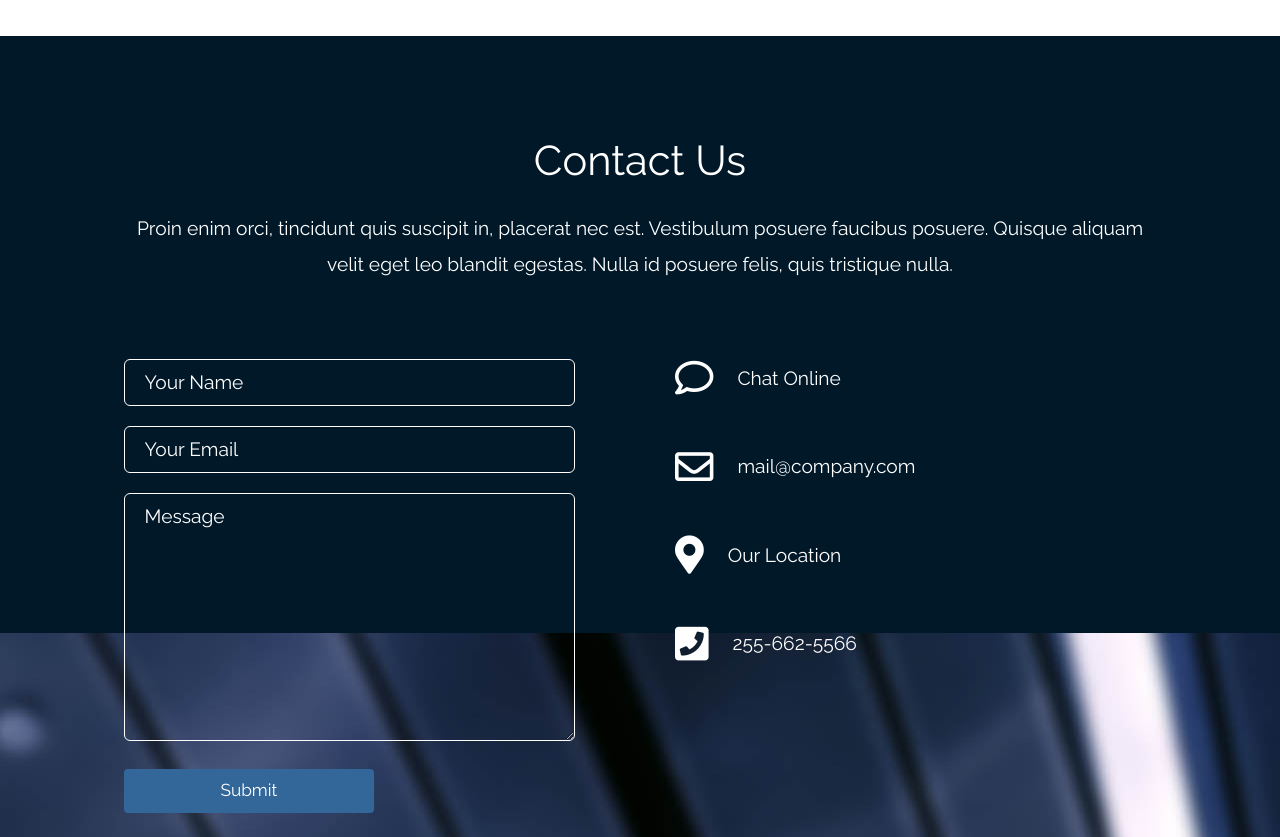
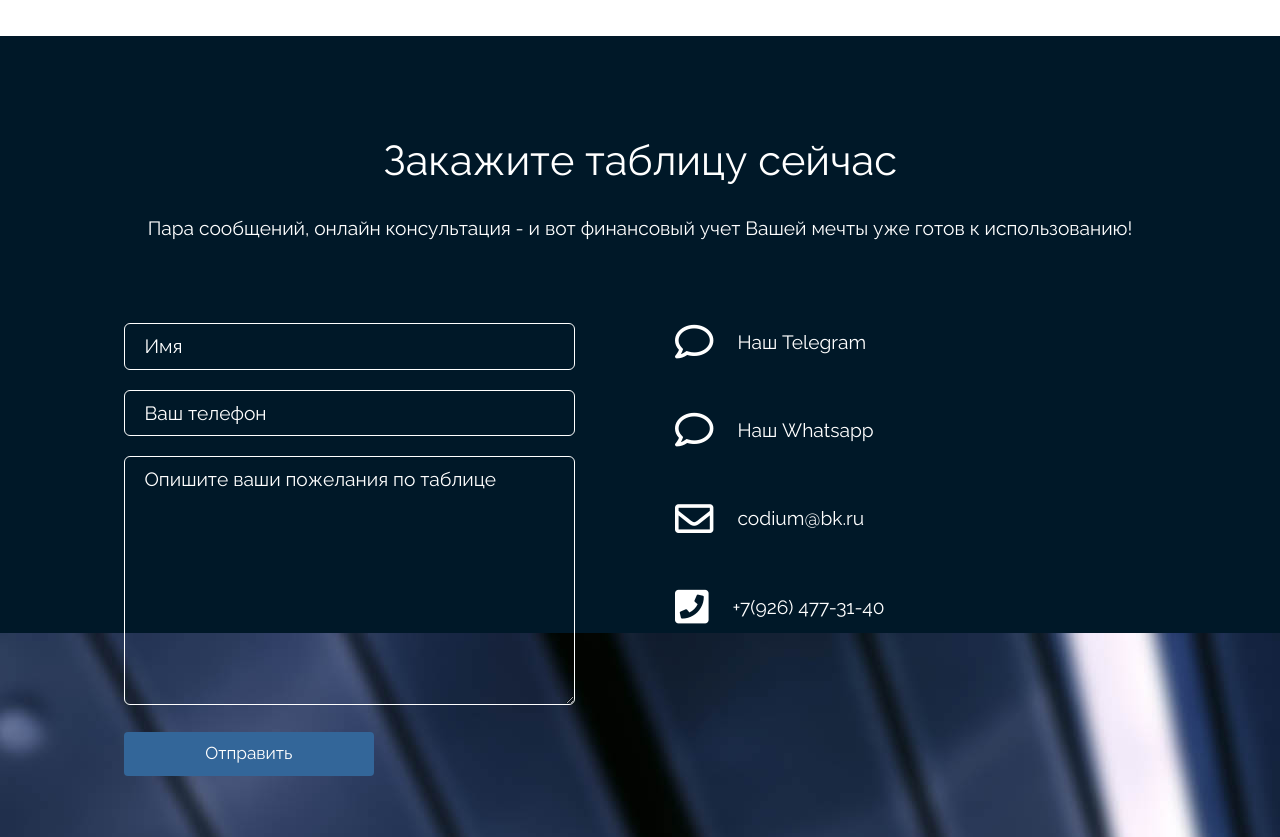
Before and after one commit to ivkinivan/tables, a plain HTML site: page templates/index.html in a window 1280 px wide. Shown: the part 3880-4717 px from the top of the page. Drawn offline with nearby package versions, Linux system fonts and the light colour scheme; files that its build step writes are made by us from their sources; files whose address does not match are found by name.

Commit message:
contact form frontend added

```diff
--- a/templates/index.html
+++ b/templates/index.html
@@ -170,10 +170,10 @@ https://www.tooplate.com/view/2117-infinite-loop
                   <img src="static/img/testimonial-img-02.jpg" alt="Image" class="mx-auto d-block img-fluid">
                   <blockquote>Индивидуальный предприниматель, владеющий несколькими бизнес-проектами, которому требовалась таблица, содержащая в себе как отчет каждого проекта, так и отчет за все проекты сразу. Итоговое решение включало в себя <strong>комплексный анализ расходов</strong>, на который применялась система фильтров: по датам, проектам, платежам и тд.</blockquote>
                 </figure>
-                  <figure class="tm-testimonial-item">
-                    <p class="mx-auto tm-section-desc text-center " style = "font-size: 150%; margin-bottom: 20px">IT-Школа Кодиум</p>
-                  <img src="static/img/codium-logo.jpg" alt="Image" class="mx-auto d-block img-fluid">
-                  <blockquote>Школе информатики и математики требовалась таблица, в которой можно отмечать группы учеников, их посещаемость и оплату курсов. Особенностью таблицы стала <strong>модифицированная система проектов</strong>, что позволило вести учет клиентов по группам-классам</blockquote>
+                <figure class="tm-testimonial-item">
+                    <p class="mx-auto tm-section-desc text-center " style = "font-size: 150%; margin-bottom: 20px">Art-rio</p>
+                  <img src="static/img/art-rio-logo.jpg" alt="Image" class="mx-auto d-block img-fluid">
+                  <blockquote>Особенностью индивидуальной таблицы для строительной компании Art-rio стал уклон в самостоятельность каждого заказа как проекта. Результатом стала <strong>таблица, в которой можно видеть все</strong> по конкретному заказу - от места строительтсва, до мелких расходов на материалы.</blockquote>
                 </figure>
               </div>
             </div>
@@ -257,48 +257,48 @@ https://www.tooplate.com/view/2117-infinite-loop
         <div class="row">
 
             <div class="text-center col-12">
-                <h2 class="tm-section-title mb-4">Contact Us</h2>
+                <h2 class="tm-section-title mb-4">Закажите таблицу сейчас</h2>
                 <p class="mb-5">
-                  Proin enim orci, tincidunt quis suscipit in, placerat nec est. Vestibulum posuere faucibus posuere. Quisque aliquam velit eget leo blandit egestas. Nulla id posuere felis, quis tristique nulla.
+                  Пара сообщений, онлайн консультация - и вот финансовый учет Вашей мечты уже готов к использованию!
                 </p><br>
             </div>
 
             <div class="col-sm-12 col-md-6">
               <form action="" method="get">
-                <input id="name" name="name" type="text" placeholder="Your Name" class="tm-input" required />
-                <input id="email" name="email" type="email" placeholder="Your Email" class="tm-input" required />
-                <textarea id="message" name="message" rows="8" placeholder="Message" class="tm-input" required></textarea>
-                <button type="submit" class="btn tm-btn-submit">Submit</button>
+                <input id="name" name="name" type="text" placeholder="Имя" class="tm-input" required />
+                <input id="email" name="tel" type="tel" placeholder="Ваш телефон" class="tm-input" required />
+                <textarea id="message" name="message" rows="8" placeholder="Опишите ваши пожелания по таблице" class="tm-input" required></textarea>
+                <button type="submit" class="btn tm-btn-submit">Отправить</button>
               </form>
             </div>
 
             <div class="col-sm-12 col-md-6">
 
                 <div class="contact-item">
-                  <a rel="nofollow" href="https://www.tooplate.com/contact" class="item-link">
+                  <a rel="nofollow" href="https://t.me/CodiumIT" class="item-link">
                       <i class="far fa-2x fa-comment mr-4"></i>
-                      <span class="mb-0">Chat Online</span>
+                      <span class="mb-0">Наш Telegram</span>
                   </a>
                 </div>
 
                 <div class="contact-item">
-                  <a rel="nofollow" href="mailto:mail@company.com" class="item-link">
-                      <i class="far fa-2x fa-envelope mr-4"></i>
-                      <span class="mb-0">mail@company.com</span>
+                  <a rel="nofollow" href="https://wa.me/+79264773140" class="item-link">
+                      <i class="far fa-2x fa-comment mr-4"></i>
+                      <span class="mb-0">Наш Whatsapp</span>
                   </a>
                 </div>
 
                 <div class="contact-item">
-                  <a rel="nofollow" href="https://www.google.com/maps" class="item-link">
-                      <i class="fas fa-2x fa-map-marker-alt mr-4"></i>
-                      <span class="mb-0">Our Location</span>
+                  <a rel="nofollow" href="mailto:codium@bk.ru" class="item-link">
+                      <i class="far fa-2x fa-envelope mr-4"></i>
+                      <span class="mb-0">codium@bk.ru</span>
                   </a>
                 </div>
 
                 <div class="contact-item">
-                  <a rel="nofollow" href="tel:0100200340" class="item-link">
+                  <a rel="nofollow" href="tel:89264773140" class="item-link">
                       <i class="fas fa-2x fa-phone-square mr-4"></i>
-                      <span class="mb-0">255-662-5566</span>
+                      <span class="mb-0">+7(926) 477-31-40</span>
                   </a>
                 </div>
 
@@ -311,12 +311,6 @@ https://www.tooplate.com/view/2117-infinite-loop
 
       </div>
 
-      	<footer class="text-center small tm-footer">
-          <p class="mb-0">
-          Copyright &copy; 2020 Company Name
-
-          . <a rel="nofollow" href="https://www.tooplate.com" title="HTML templates">Designed by TOOPLATE</a></p>
-        </footer>
 
     </section>
 
```
